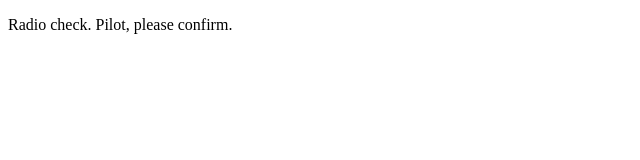
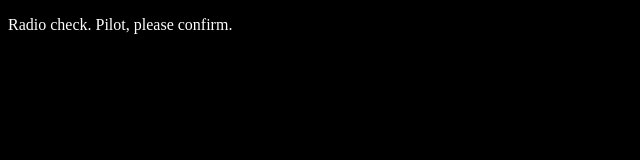
Before and after one commit to haley13/communication-log, a plain HTML site: page index.html in a window 1280 px wide. Shown: the whole page, without its empty margins (0-640 px from the left). Drawn offline with Linux system fonts and the light colour scheme.

Commit message:
open-mic

```diff
--- a/index.html
+++ b/index.html
@@ -1,6 +1,10 @@
 <!DOCTYPE html>
 <html>
+<head>
+    <link rel="stylesheet" type="text/css" href="style.css">
+</head>
 <body>
 <p>Radio check. Pilot, please confirm.</p>
+<!-- Your ongoing conversation here... -->
 </body>
 </html>
--- /dev/null
+++ b/style.css
@@ -0,0 +1,4 @@
+body {
+   color: white;
+   background-color: black;
+}
```
Also changed, not shown: 1 other file.
